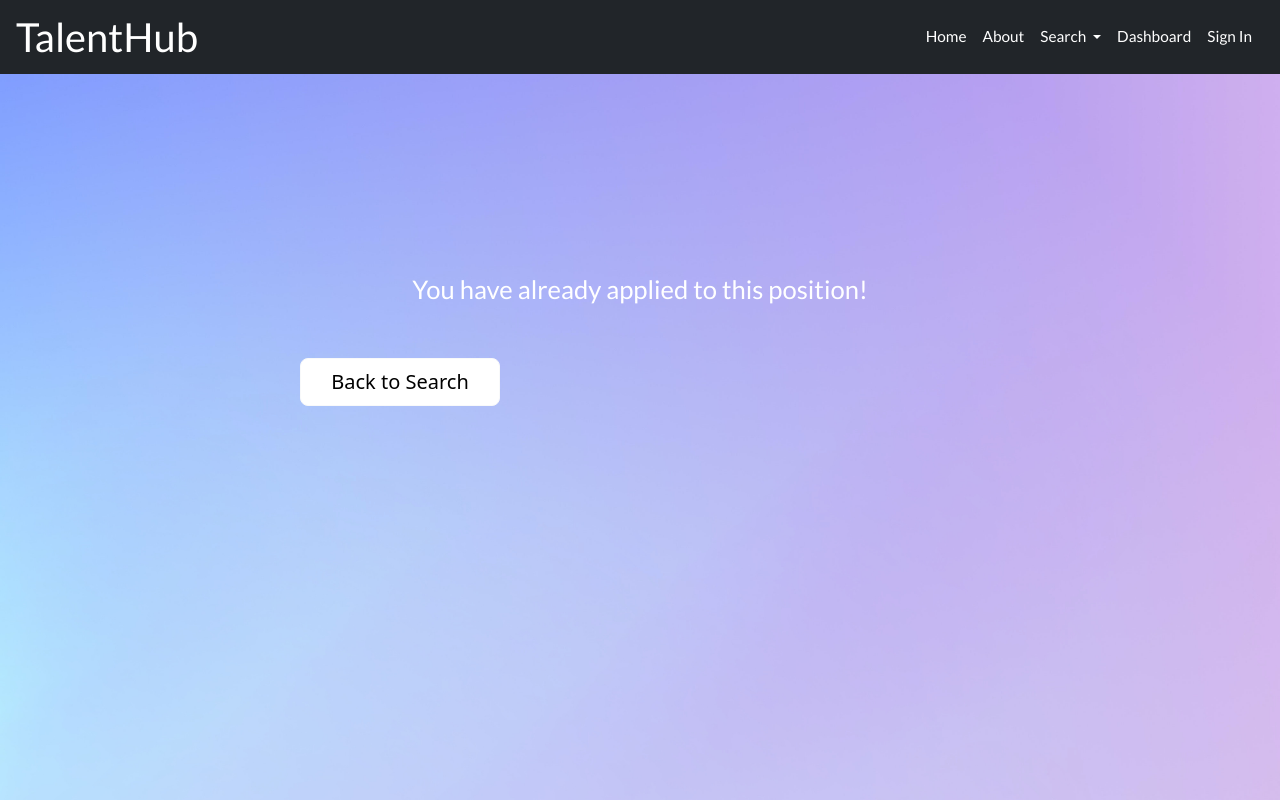
After one commit to Naatttt/COEN-soen341project2023, a PHP site: page /error_application.php in a window 1280 px wide. The commit adds this page. Run offline with PHP 8.4, Linux system fonts and the light colour scheme.

Commit message:
Updated BACK_apply.php to check if application already exists and the error page when students apply to a position more than once.

```diff
--- /dev/null
+++ b/soen341/webpages/Search/error_application.php
@@ -0,0 +1,36 @@
+<!DOCTYPE html>
+<html lang="en">
+    <head>
+        <meta charset="UTF-8">
+        <title>TalentHub</title>
+
+        <!-- Linking bootstrap framework-->
+        <link href="https://cdn.jsdelivr.net/npm/bootstrap@5.3.0-alpha1/dist/css/bootstrap.min.css" rel="stylesheet" integrity="sha384-GLhlTQ8iRABdZLl6O3oVMWSktQOp6b7In1Zl3/Jr59b6EGGoI1aFkw7cmDA6j6gD" crossorigin="anonymous">
+        <script src="https://cdn.jsdelivr.net/npm/bootstrap@5.3.0-alpha1/dist/js/bootstrap.bundle.min.js" integrity="sha384-w76AqPfDkMBDXo30jS1Sgez6pr3x5MlQ1ZAGC+nuZB+EYdgRZgiwxhTBTkF7CXvN" crossorigin="anonymous"></script>
+
+        <!-- Linking css file and favicon-->
+        <link rel="stylesheet" href="/soen341/css/style.css">
+        <link rel="icon" href="/soen341/images/favicon.ico">
+
+        <!-- Linking font-->
+        <link rel="preconnect" href="https://fonts.googleapis.com">
+        <link rel="preconnect" href="https://fonts.gstatic.com" crossorigin>
+        <link href="https://fonts.googleapis.com/css2?family=Lato:wght@100;300;400&display=swap" rel="stylesheet">
+    </head>
+
+    <body class="background-image">
+
+    <?php include '../Navbar/navbar.php' ?>
+
+        <!-- Start of Page Here-->
+        <div>
+
+            <div style="text-align: center; margin-top: 200px; margin-bottom: auto;">
+                <h3 class="text-white" style="margin-top: 30px; font-size: 2vw; font-family: 'Lato', sans-serif; font-weight: 400;">
+                    You have already applied to this position!
+                </h3>
+                <div class="cell" style="width: 300px"><a href="search_page.php" class="btn btn-light btn-lg outer2" style="background-color: #ffffff; margin-left: 100%; margin-top: 15%; width: 200px">Back to Search</a></div>
+
+            </div>
+    </body>
+</html>
--- a/soen341/webpages/Search/position.php
+++ b/soen341/webpages/Search/position.php
@@ -88,7 +88,7 @@ if (isset($_GET['id'])) {
         <hr>
 
         <div class="profile_buttons">
-            <a href="success_apply_position.php" class="btn btn-primary btn-lg outer" style="margin: auto; width: 25%"><h1 style="font-size: 2vw">Apply</h1></a>
+            <a href="BACK_apply.php?id=<?php echo $id; ?>" class="btn btn-primary btn-lg outer" style="margin: auto; width: 25%"><h1 style="font-size: 2vw">Apply</h1></a>
         </div>
     </body>
 </html>
```
Also changed, not shown: soen341/webpages/Search/BACK_apply.php (+35 -6 lines).
